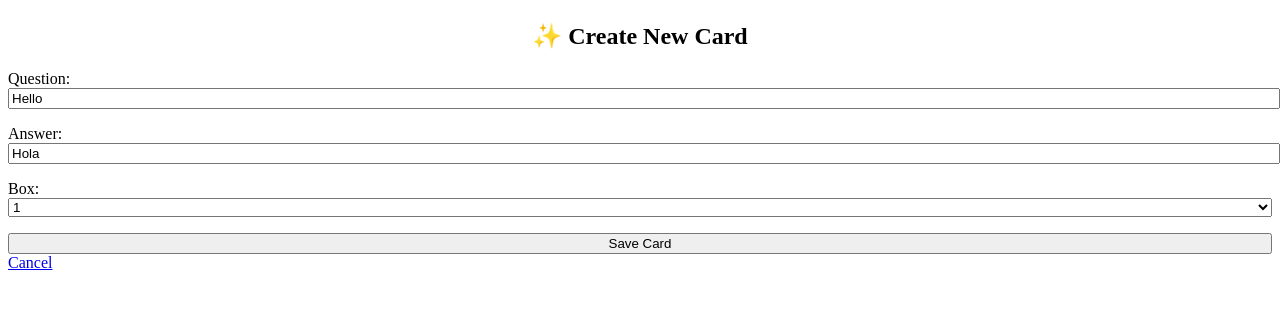
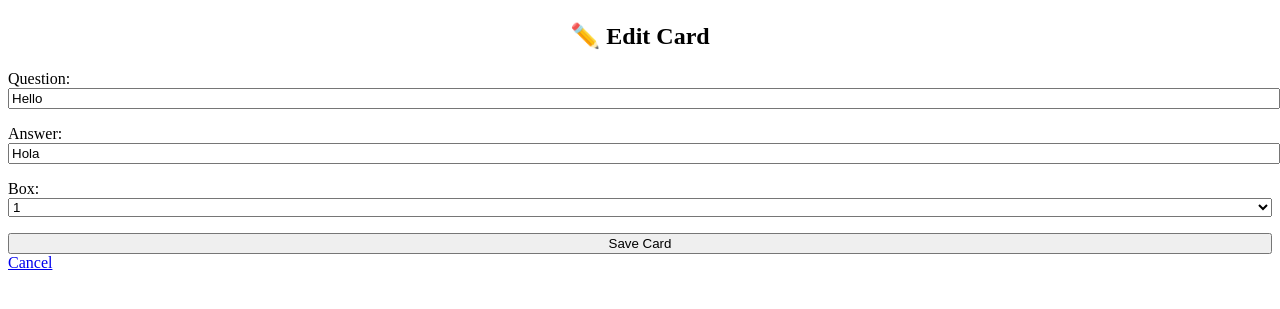
Before and after one commit to eatwanderexplore/flashcard_app, a Django app: page /edit/1 in a window 1280 px wide. Shown: the part 58-367 px from the top of the page. Run offline with Django 4.2, Linux system fonts and the light colour scheme; data comes from the database, SQL or seed files in the repository.

Commit message:
create edit form for cards

```diff
--- a/cards/templates/cards/card.html
+++ b/cards/templates/cards/card.html
@@ -3,4 +3,7 @@
 <article>
     <h4>{{ card.question }}</h4>
     <p>{{ card.answer }}</p>
+    <a href="{% url 'card-update' card.id %}" role="button">
+        ✏️ Edit Card
+    </a>
  </article>
--- a/cards/templates/cards/card_form.html
+++ b/cards/templates/cards/card_form.html
@@ -2,7 +2,11 @@
 {% extends "cards/base.html" %}
 
 {% block content %}
-    <h2>✨ Create New Card</h2>
+    {% if card %}
+        <h2>✏️ Edit Card</h2>
+    {% else %}
+        <h2>✨ Create New Card</h2>
+    {% endif %}
     <form method="post">
         {% csrf_token %}
         {{ form.as_p }}
--- a/cards/templates/cards/card_list.html
+++ b/cards/templates/cards/card_list.html
@@ -7,6 +7,9 @@
     <h2>
         All Cards
     </h2>
+    <a href="{% url 'card-create' %}" role="button">
+        ✨ Create New Card
+    </a>
     {% for card in card_list %}
         {% ifchanged %}
         <h3>🗃 {{ card.box | ordinal }} Box</h3>
--- /dev/null
+++ b/cards/templates/cards/navigation.html
@@ -0,0 +1,3 @@
+<nav>
+    <a href="{% url 'card-list' %}">🗂 All Cards</a>
+</nav>
```
